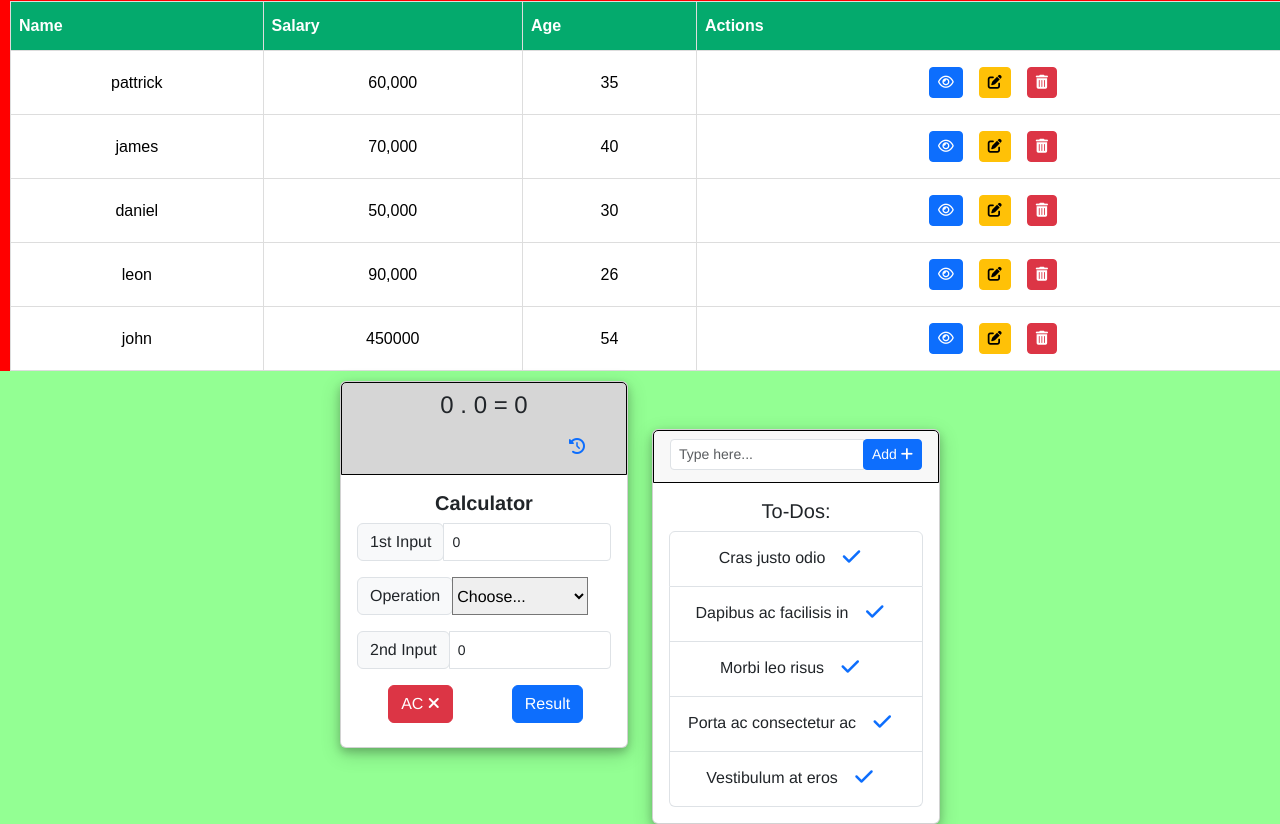
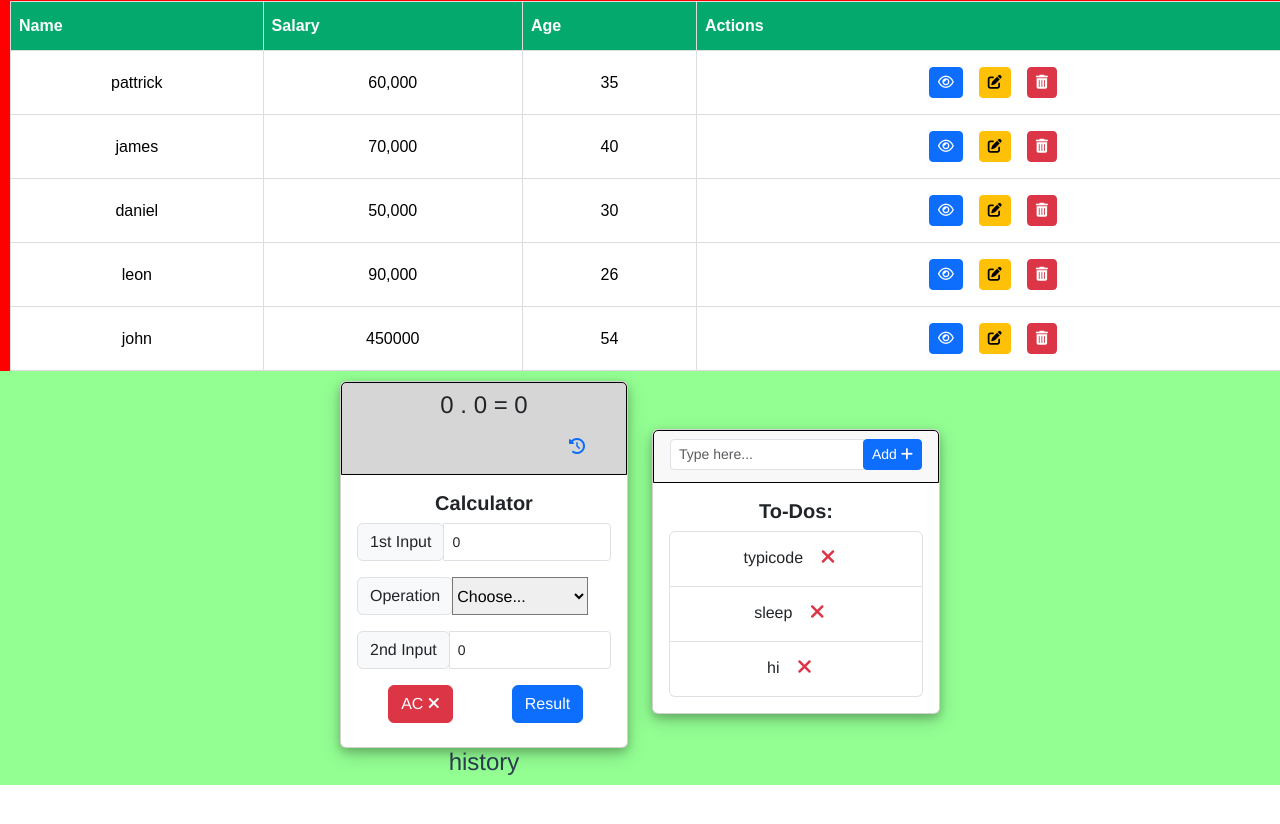
Before and after one commit to AshitJ1/Vue-Demo, a JavaScript app: page / in a window 1280 px wide. Shown: the part 1923-2747 px from the top of the page. After the commit the page ends 2708 px from the top, so only its background shows below. Built offline with nearby package versions, Linux system fonts and the light colour scheme; data requests are answered from the project's data file.

Commit message:
improvements

```diff
--- a/db.json
+++ b/db.json
@@ -32,45 +32,19 @@
       "id": 6
     }
   ],
-  "history": [
+  "history": [],
+  "todo": [
     {
-      "id": 1,
-      "Anum": 1,
-      "Bnum": 2,
-      "operation": "+",
-      "result": 3
+      "bit": "typicode",
+      "id": 1
     },
     {
-      "Anum": 6676,
-      "Bnum": 898,
-      "operation": "*",
-      "result": 5995048,
+      "bit": "sleep",
       "id": 2
     },
     {
-      "Anum": 898.8787,
-      "Bnum": 76767,
-      "operation": "-",
-      "result": -75868.1213,
+      "bit": "hi",
       "id": 3
-    },
-    {
-      "Anum": 10,
-      "Bnum": 6,
-      "operation": "%",
-      "result": 0.6000000000000001,
-      "id": 4
-    },
-    {
-      "Anum": 51000,
-      "Bnum": 12000,
-      "operation": "-",
-      "result": 39000,
-      "id": 5
     }
-  ],
-  "todo": {
-    "bit": "typicode",
-    "id": "1"
-  }
+  ]
 }
--- a/src/components/CalculatorPage.vue
+++ b/src/components/CalculatorPage.vue
@@ -120,8 +120,11 @@
     </div>
 
     <!-- in progress -->
+    <h4>history</h4>
     <div v-for="item in history" v-bind:key="item.id">
-      <p>{{ item.Anum }}{{ item.operator }}{{ item.Bnum }}={{ item.result }}</p>
+      <p>
+        {{ item.Anum }}{{ item.operation }}{{ item.Bnum }}={{ item.result }}
+      </p>
       <button
         type="button"
         class="btn btn-danger m-2 btn-sm"
@@ -154,28 +157,37 @@ export default {
     };
   },
 
+  mounted() {
+    this.getHistory();
+  },
+
   methods: {
     calc() {
       switch (this.operator) {
         case "+":
           this.result = this.Anum + this.Bnum;
           this.postHistory();
+          this.getHistory();
           return this.Anum + this.Bnum;
         case "-":
           this.result = this.Anum - this.Bnum;
           this.postHistory();
+          this.getHistory();
           return this.Anum - this.Bnum;
         case "*":
           this.result = this.Anum * this.Bnum;
           this.postHistory();
+          this.getHistory();
           return this.Anum * this.Bnum;
         case "/":
           this.result = this.Anum / this.Bnum;
           this.postHistory();
+          this.getHistory();
           return this.Anum / this.Bnum;
         case "%":
           this.result = (this.Anum / 100) * this.Bnum;
           this.postHistory();
+          this.getHistory();
           return (this.Anum / 100) * this.Bnum;
       }
     },
@@ -210,9 +222,6 @@ export default {
         this.getHistory();
       });
     },
-    mounted() {
-      this.getHistory();
-    },
   },
 };
 </script>
--- a/src/components/ToDo.vue
+++ b/src/components/ToDo.vue
@@ -15,44 +15,41 @@
                   v-model="order"
                 />
                 <div class="input-group-prepend">
-                  <button type="button" class="btn btn-primary btn-sm">
+                  <button
+                    type="button"
+                    class="btn btn-primary btn-sm"
+                    v-on:click="postToDo"
+                  >
                     Add <i class="fa fa-plus"></i>
                   </button>
                 </div>
               </div>
             </div>
             <div class="card-body">
-              <h5 class="card-title">To-Dos:</h5>
+              <h5 class="card-title"><b>To-Dos:</b></h5>
               <div class="card-text">
                 <ul class="list-group">
-                  <li class="list-group-item">
-                    Cras justo odio
-                    <button type="button" class="btn btn-link">
+                  <li
+                    class="list-group-item"
+                    v-for="item in list"
+                    v-bind:key="item.id"
+                  >
+                    {{ item.bit }}
+                    <!-- in progress -->
+                    <!-- <del>{{ item.bit }}</del> -->
+                    <!-- <button
+                      type="button"
+                      class="btn text-success"
+                      v-on:click="strike"
+                    >
                       <i class="fa fa-check" style="font-size: 20px"></i>
-                    </button>
-                  </li>
-                  <li class="list-group-item">
-                    Dapibus ac facilisis in
-                    <button type="button" class="btn btn-link">
-                      <i class="fa fa-check" style="font-size: 20px"></i>
-                    </button>
-                  </li>
-                  <li class="list-group-item">
-                    Morbi leo risus
-                    <button type="button" class="btn btn-link">
-                      <i class="fa fa-check" style="font-size: 20px"></i>
-                    </button>
-                  </li>
-                  <li class="list-group-item">
-                    Porta ac consectetur ac
-                    <button type="button" class="btn btn-link">
-                      <i class="fa fa-check" style="font-size: 20px"></i>
-                    </button>
-                  </li>
-                  <li class="list-group-item">
-                    Vestibulum at eros
-                    <button type="button" class="btn btn-link">
-                      <i class="fa fa-check" style="font-size: 20px"></i>
+                    </button> -->
+                    <button
+                      type="button"
+                      class="btn text-danger"
+                      v-on:click="deleteToDo(item.id)"
+                    >
+                      <i class="fa fa-remove" style="font-size: 20px"></i>
                     </button>
                   </li>
                 </ul>
@@ -68,21 +65,47 @@
 import Vue from "vue";
 import VueAxios from "vue-axios";
 import axios from "axios";
+import { URLS } from "../utils/constants/urls";
 Vue.use(VueAxios, axios);
 export default {
   name: "ToDo",
   data() {
     return {
       order: "",
+      list: undefined,
+      line: false,
     };
   },
   methods: {
-    mounted() {
-      Vue.axios.get('http://localhost:3004/todo')
-      .then(resp=>{
-        console.warn(resp.data.data);
-      })
+    getToDo() {
+      this.axios.get(URLS.toDo).then((response) => {
+        console.warn(response);
+        this.list = response.data;
+      });
     },
+    deleteToDo(id) {
+      this.axios.delete(URLS.deleteToDoById + id).then((response) => {
+        console.warn(response);
+        this.getToDo();
+      });
+    },
+    postToDo() {
+      const body = {
+        bit: this.order,
+      };
+      this.axios.post(URLS.toDo, body).then((response) => {
+        console.warn("response", response);
+        this.getToDo();
+        this.order = "";
+      });
+    },
+    strike() {
+      this.line = !this.line;
+      console.log(this.line);
+    },
+  },
+  mounted() {
+    this.getToDo();
   },
 };
 </script>
--- a/src/utils/constants/urls.js
+++ b/src/utils/constants/urls.js
@@ -6,5 +6,6 @@ export const URLS = {
     history: "http://localhost:3004/history",
     deleteHistoryById: `http://localhost:3004/history/`,
 
-    todo: "http://localhost:3004/todo"
+    toDo: "http://localhost:3004/todo",
+    deleteToDoById: `http://localhost:3004/todo/`,
 };
```
